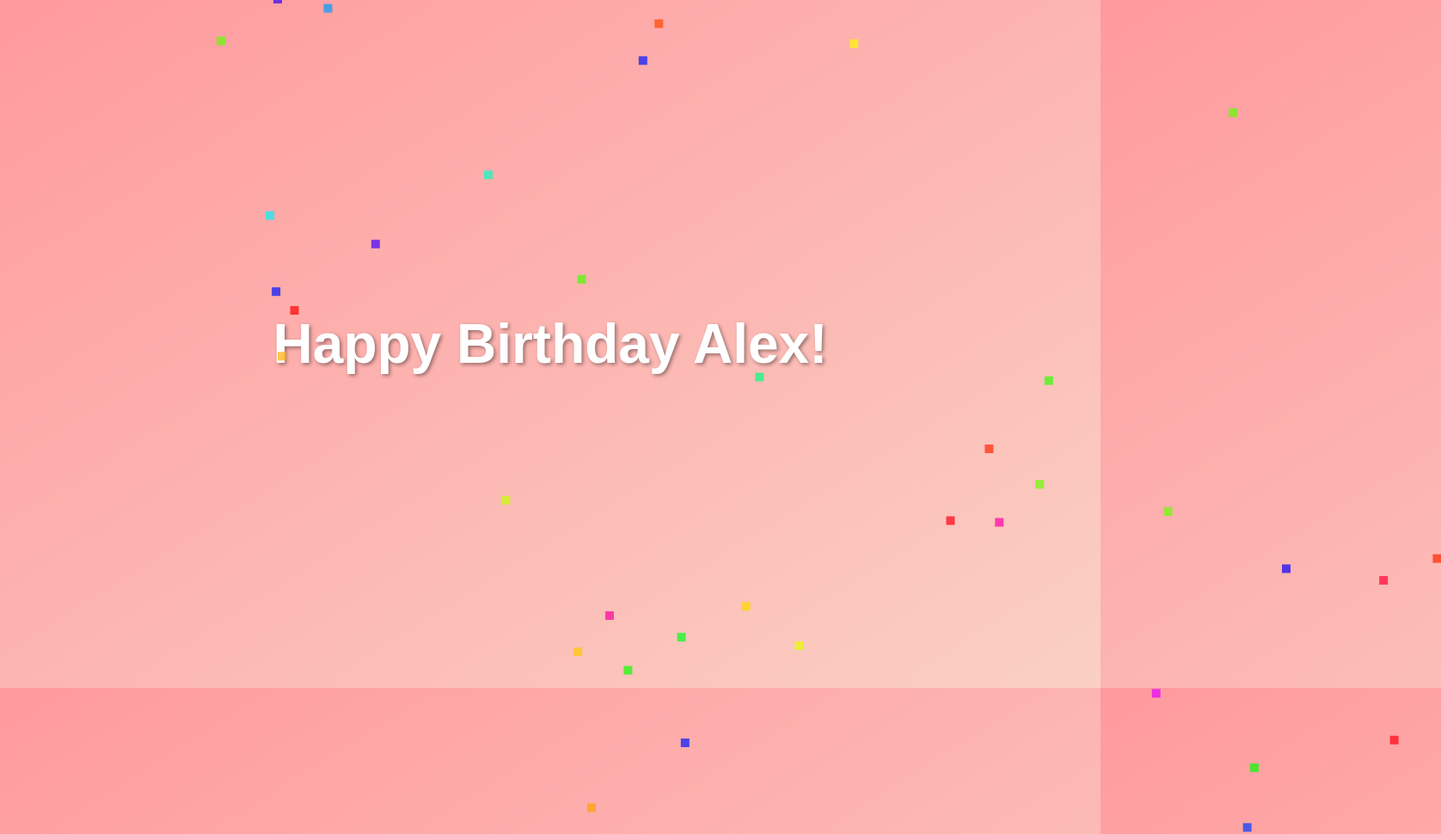
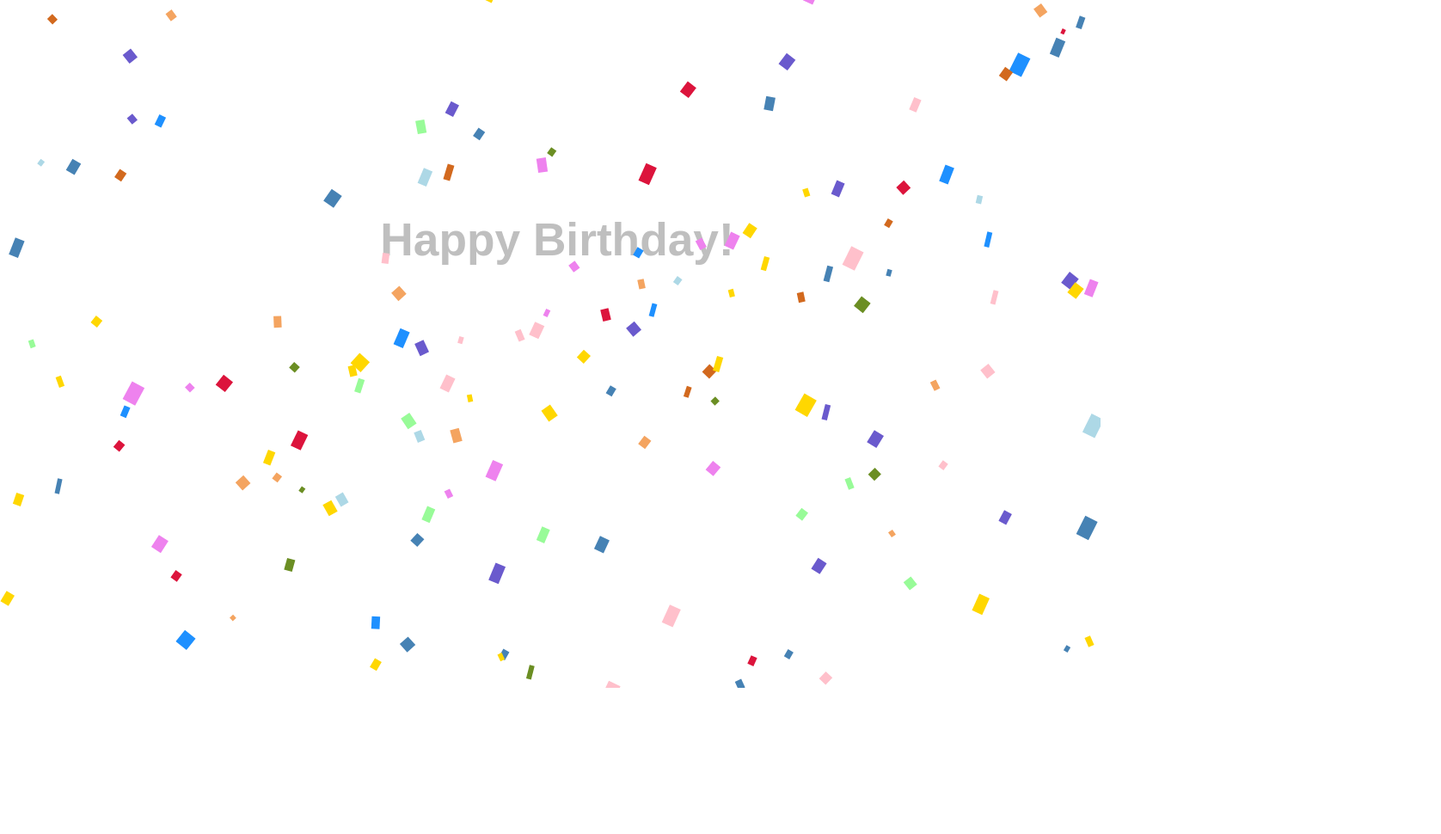
Before and after one commit to Mata2002/FunProject, a plain HTML site: page index.html in a window 1280 px wide. Shown: the top 970 px of the page at 86% size, 1676 px wide, since content can reach past the window. After the commit the page ends 800 px from the top, so only its background shows below. Drawn offline with Linux system fonts and the light colour scheme.

Commit message:
Update index.html

```diff
--- a/index.html
+++ b/index.html
@@ -3,52 +3,137 @@
 <head>
     <meta charset="UTF-8">
     <meta name="viewport" content="width=device-width, initial-scale=1.0">
-    <title>Happy Birthday Alex!</title>
+    <title>Happy Birthday!</title>
     <style>
-        body {
-            display: flex;
-            justify-content: center;
-            align-items: center;
-            height: 100vh;
+        h1 {
+            position: absolute;
+            margin-top: 30vh;
+            width: 100%;
+            text-align: center;
+            font-size: 333%;
+            font-family: sans-serif;
+            color: grey;
+            opacity: 0.5;
+        }
+
+        canvas {
+            overflow-y: hidden;
+            overflow-x: hidden;
+            width: 100%;
             margin: 0;
-            font-family: Arial, sans-serif;
-            background: linear-gradient(to bottom right, #ff9a9e, #fad0c4);
-            overflow: hidden;
-        }
-        h1 {
-            font-size: 4rem;
-            color: white;
-            text-shadow: 2px 2px 4px rgba(0, 0, 0, 0.4);
-        }
-        .confetti {
             position: absolute;
-            width: 10px;
-            height: 10px;
-            background-color: #fff;
-            opacity: 0.7;
-            animation: fall 3s infinite ease-in-out;
-        }
-        @keyframes fall {
-            0% { transform: translateY(-100vh) translateX(0); }
-            100% { transform: translateY(100vh) translateX(calc(50vw - 25px)); }
+            top: 0;
+            left: 0;
         }
     </style>
 </head>
 <body>
-    <h1>Happy Birthday Alex!</h1>
+    <h1>Happy Birthday!</h1>
+    <canvas id="canvas"></canvas>
     <script>
-        function createConfetti() {
-            for (let i = 0; i < 100; i++) {
-                const confetti = document.createElement('div');
-                confetti.classList.add('confetti');
-                confetti.style.backgroundColor = `hsl(${Math.random() * 360}, 100%, 50%)`;
-                confetti.style.left = Math.random() * 100 + 'vw';
-                confetti.style.animationDelay = Math.random() * 5 + 's';
-                document.body.appendChild(confetti);
-            }
+        let W = window.innerWidth;
+        let H = window.innerHeight;
+        const canvas = document.getElementById("canvas");
+        const context = canvas.getContext("2d");
+        const maxConfettis = 150;
+        const particles = [];
+
+        const possibleColors = [
+            "DodgerBlue",
+            "OliveDrab",
+            "Gold",
+            "Pink",
+            "SlateBlue",
+            "LightBlue",
+            "Gold",
+            "Violet",
+            "PaleGreen",
+            "SteelBlue",
+            "SandyBrown",
+            "Chocolate",
+            "Crimson"
+        ];
+
+        function randomFromTo(from, to) {
+            return Math.floor(Math.random() * (to - from + 1) + from);
         }
 
-        createConfetti();
+        function confettiParticle() {
+            this.x = Math.random() * W; // x
+            this.y = Math.random() * H - H; // y
+            this.r = randomFromTo(11, 33); // radius
+            this.d = Math.random() * maxConfettis + 11;
+            this.color =
+                possibleColors[Math.floor(Math.random() * possibleColors.length)];
+            this.tilt = Math.floor(Math.random() * 33) - 11;
+            this.tiltAngleIncremental = Math.random() * 0.07 + 0.05;
+            this.tiltAngle = 0;
+
+            this.draw = function() {
+                context.beginPath();
+                context.lineWidth = this.r / 2;
+                context.strokeStyle = this.color;
+                context.moveTo(this.x + this.tilt + this.r / 3, this.y);
+                context.lineTo(this.x + this.tilt, this.y + this.tilt + this.r / 5);
+                return context.stroke();
+            };
+        }
+
+        function Draw() {
+            const results = [];
+
+            // Magical recursive functional love
+            requestAnimationFrame(Draw);
+
+            context.clearRect(0, 0, W, window.innerHeight);
+
+            for (var i = 0; i < maxConfettis; i++) {
+                results.push(particles[i].draw());
+            }
+
+            let particle = {};
+            let remainingFlakes = 0;
+            for (var i = 0; i < maxConfettis; i++) {
+                particle = particles[i];
+
+                particle.tiltAngle += particle.tiltAngleIncremental;
+                particle.y += (Math.cos(particle.d) + 3 + particle.r / 2) / 2;
+                particle.tilt = Math.sin(particle.tiltAngle - i / 3) * 15;
+
+                if (particle.y <= H) remainingFlakes++;
+
+                // If a confetti has fluttered out of view,
+                // bring it back to above the viewport and let if re-fall.
+                if (particle.x > W + 30 || particle.x < -30 || particle.y > H) {
+                    particle.x = Math.random() * W;
+                    particle.y = -30;
+                    particle.tilt = Math.floor(Math.random() * 10) - 20;
+                }
+            }
+
+            return results;
+        }
+
+        window.addEventListener(
+            "resize",
+            function() {
+                W = window.innerWidth;
+                H = window.innerHeight;
+                canvas.width = window.innerWidth;
+                canvas.height = window.innerHeight;
+            },
+            false
+        );
+
+        // Push new confetti objects to `particles[]`
+        for (var i = 0; i < maxConfettis; i++) {
+            particles.push(new confettiParticle());
+        }
+
+        // Initialize
+        canvas.width = W;
+        canvas.height = H;
+        Draw();
     </script>
 </body>
 </html>
```
